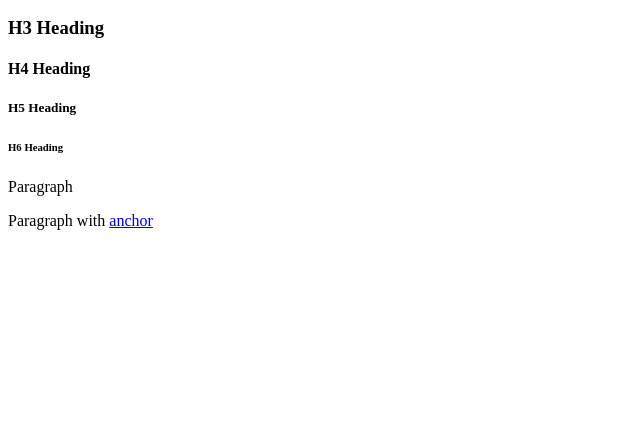
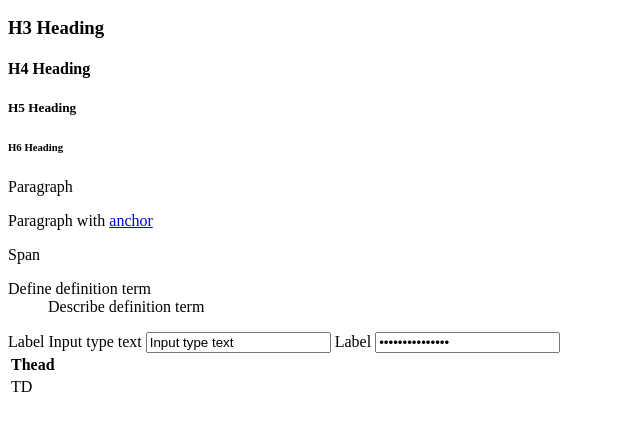
Before and after one commit to richardj/ehet, a plain HTML site: page index.html in a window 1280 px wide. Shown: the part 110-540 px from the top of the page, without its empty margins (0-640 px from the left). Drawn offline with Linux system fonts and the light colour scheme.

Commit message:
added basic form and table

```diff
--- a/index.html
+++ b/index.html
@@ -16,5 +16,34 @@
     <p>Paragraph</p>
 
     <p>Paragraph with <a href="#" title="Anchor Title">anchor</a></p>
+
+    <span>Span</span>
+
+    <dl>
+      <dt>Define definition term</dt>
+      <dd>Describe definition term</dd>
+    </dl>
+
+    <form action="" method="post">
+      <label>Label Input type text</label>
+      <input type="text"  value="Input type text" />
+
+      <label>Label</label>
+      <input type="password"  value="Input type text" />
+    </form>
+
+
+    <table>
+      <thead>
+        <tr><th>Thead</th></tr>
+      </thead>
+      <tbody>
+        <tr>
+          <td>TD</td>
+        </tr>
+      </tbody>
+      <tfoot></tfoot>
+    </table>
+
   </body>
 </html>
```
